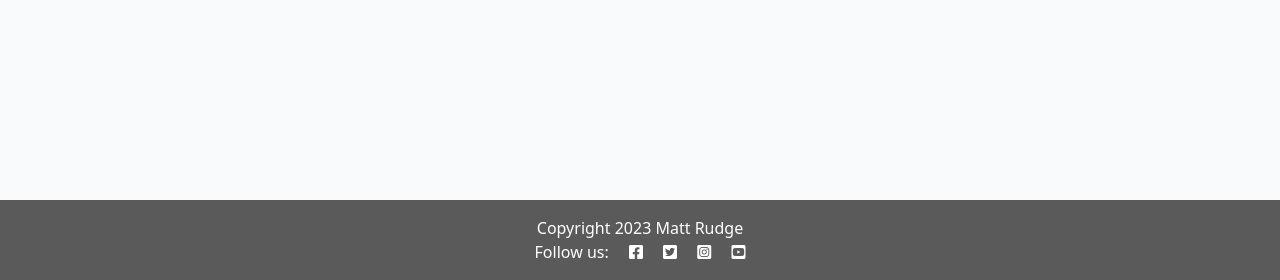
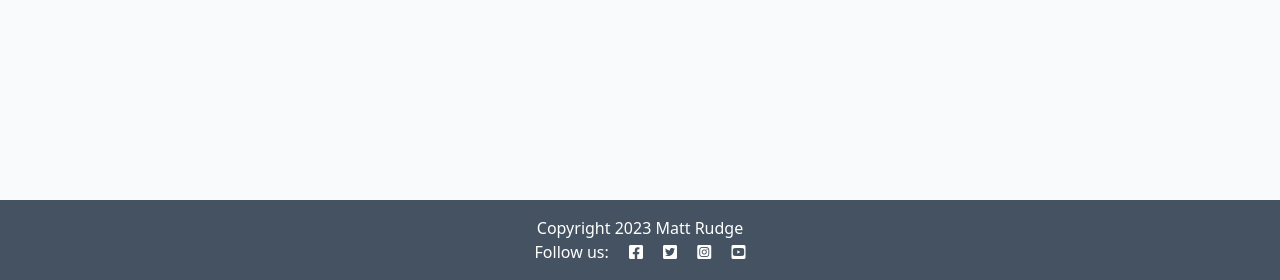
Before and after one commit to Dionismaximus/django-blog, a Django app: page / in a window 1280 px wide. Shown: the part 520-800 px from the top of the page. Run offline with Django 4.2, Linux system fonts and the light colour scheme; data that the repository does not hold is empty.

Commit message:
Add test js file

```diff
--- /dev/null
+++ b/static/js/script.js
@@ -0,0 +1 @@
+console.log("Hello World! This is test!")
--- a/templates/base.html
+++ b/templates/base.html
@@ -61,7 +61,7 @@
     </main>
 
     <!-- Footer -->
-    <footer style="background-color: rgb(90, 90, 90);" class="footer mt-auto py-3 dark-bg">
+    <footer class="footer mt-auto py-3 dark-bg">
         <p class="m-0 text-center text-white">
             {% block copyright %}
                 Made by Code Instituters
@@ -77,6 +77,10 @@
     <script src="https://cdn.jsdelivr.net/npm/bootstrap@5.0.1/dist/js/bootstrap.bundle.min.js"
         integrity="sha384-gtEjrD/SeCtmISkJkNUaaKMoLD0//ElJ19smozuHV6z3Iehds+3Ulb9Bn9Plx0x4" crossorigin="anonymous">
         </script>
+
+    <script src="{% static 'js/script.js' %}">
+
+    </script>
 </body>
 
 </html>
```
